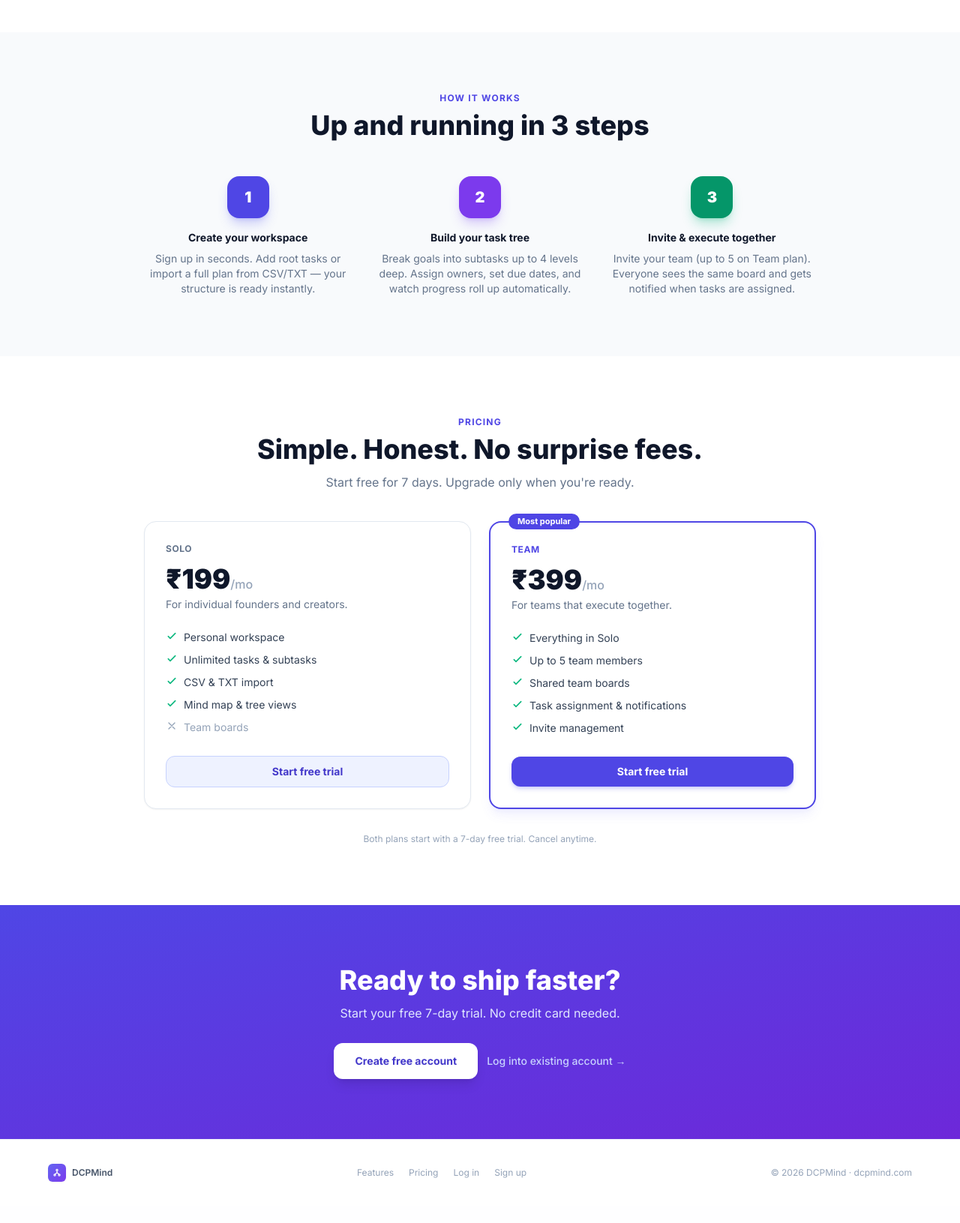
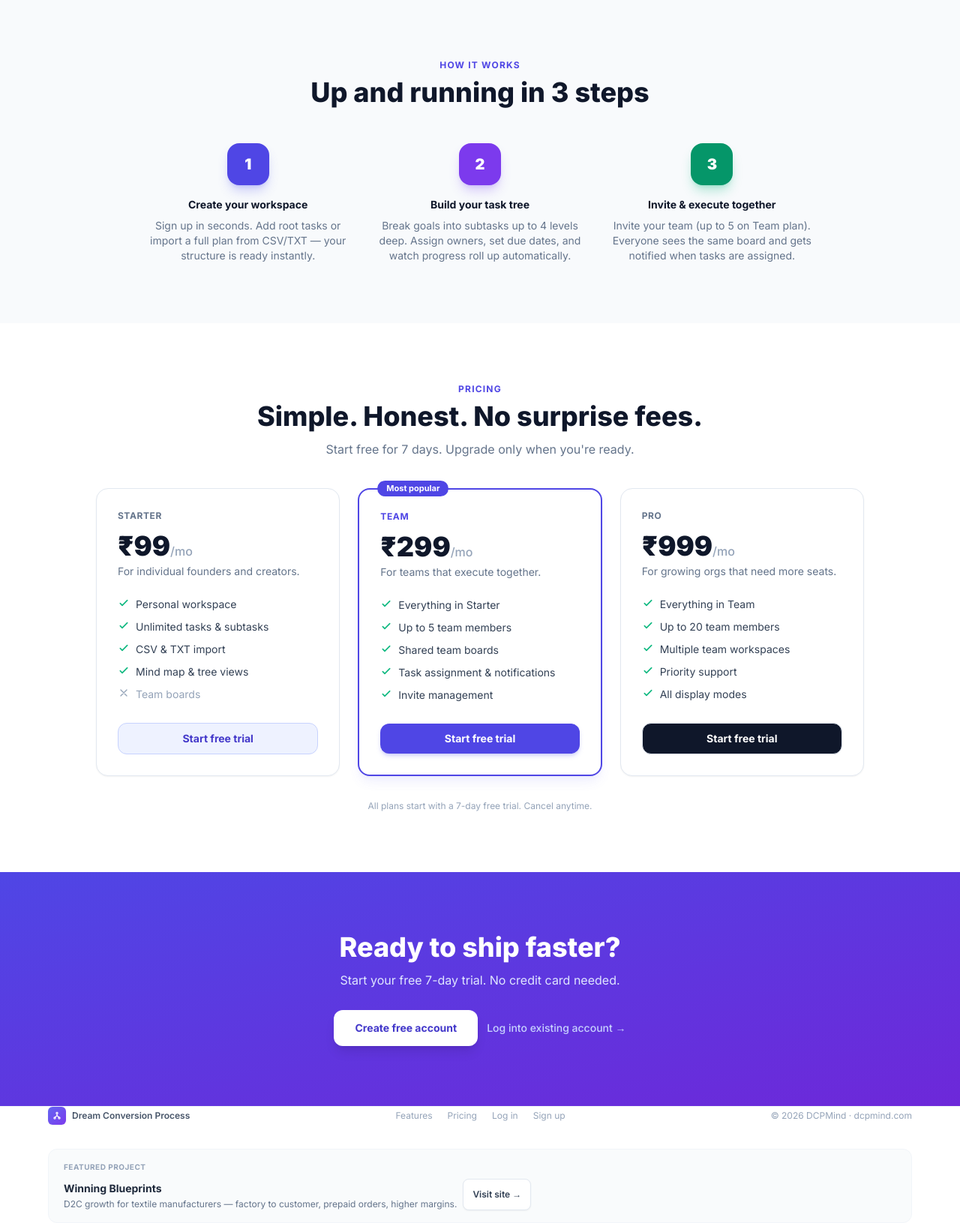
Before and after one commit to kriyespro/sd-mindmap-pro, a Django app: page / in a window 1280 px wide. Shown: the part 2070-3701 px from the top of the page at 75% size. Before the commit the page ends 3646 px from the top, so only its background shows below. Run offline with Django 5.2, Linux system fonts and the light colour scheme; some libraries are stand-ins or nearby versions.

Commit message:
Refresh landing brand, pricing, and footer project link.
Lead with Dream Conversion Process, set plans to ₹99/₹299/₹999, and feature Winning Blueprints.

Co-authored-by: Cursor <cursoragent@cursor.com>

```diff
--- a/billing/views.py
+++ b/billing/views.py
@@ -37,9 +37,9 @@ class BillingView(LoginRequiredMixin, TemplateView):
         ctx['plan_code'] = 'solo'
         ctx['plan_name'] = 'Solo'
         ctx['trial_days_left'] = 0
-        ctx['solo_price_inr'] = 199
-        ctx['team_price_inr'] = 399
-        ctx['team_20_price_inr'] = 1999
+        ctx['solo_price_inr'] = 99
+        ctx['team_price_inr'] = 299
+        ctx['team_20_price_inr'] = 999
         ctx['team_user_limit'] = Profile.TEAM_USER_LIMIT
         ctx['team_20_user_limit'] = Profile.TEAM_20_USER_LIMIT
         try:
--- a/dev.txt
+++ b/dev.txt
@@ -35,3 +35,4 @@
 [DONE] Phase PM-30 - Card layout: top = badge+title only; bottom = date/assign/%/done/delete/+ ; drop “+ Sub”
 [DONE] Phase PM-31 - Card bottom: remove Task Details icon and % progress
 [DONE] Phase PM-32 - Fix assign overflow; done checkbox only on ST (depth 3+); parents auto-complete
+[DONE] Phase PM-33 - Landing: Dream Conversion Process hero; pricing ₹99/₹299/₹999; footer Winning Blueprints
--- a/templates/pages/landing.jinja
+++ b/templates/pages/landing.jinja
@@ -3,8 +3,8 @@
 <head>
     <meta charset="UTF-8">
     <meta name="viewport" content="width=device-width, initial-scale=1.0">
-    <title>DCPMind — Dream Conversion Process</title>
-    <meta name="description" content="DCPMind is the mind tool for Dream Conversion Process — map goals, break work into action, and convert dreams into shipped results. dcpmind.com">
+    <title>Dream Conversion Process — DCPMind</title>
+    <meta name="description" content="Dream Conversion Process (DCPMind) — map goals, break work into action, and convert dreams into shipped results. dcpmind.com">
     <link rel="dns-prefetch" href="https://cdn.jsdelivr.net">
     <link rel="stylesheet" href="{{ static('css/tailwind.css') }}">
     <script defer src="https://cdn.jsdelivr.net/npm/alpinejs@3.14.8/dist/cdn.min.js"></script>
@@ -43,7 +43,7 @@
                         <path d="M12 7.2v4.3M12 11.5L6.8 16M12 11.5l5.2 4.5"/>
                     </svg>
                 </span>
-                <span class="text-sm font-bold tracking-tight text-slate-900">DCPMind</span>
+                <span class="text-sm font-bold tracking-tight text-slate-900">Dream Conversion Process</span>
             </a>
             <nav class="hidden items-center gap-6 text-sm font-medium text-slate-600 sm:flex">
                 <a href="#features" class="hover:text-brand">Features</a>
@@ -66,16 +66,18 @@
             <div class="relative mx-auto max-w-6xl">
                 <div class="mx-auto mb-6 flex max-w-fit items-center gap-2 rounded-full border border-indigo-100 bg-indigo-50 px-4 py-1.5">
                     <span class="h-1.5 w-1.5 rounded-full bg-indigo-500"></span>
-                    <span class="text-xs font-semibold text-indigo-700">7-day free trial · No card required</span>
+                    <span class="text-xs font-semibold text-indigo-700">Mind tool · 7-day free trial · No card required</span>
                 </div>
 
-                <h1 class="mx-auto max-w-3xl text-center text-4xl font-black leading-tight tracking-tight text-slate-900 sm:text-5xl lg:text-6xl">
-                    <span class="grad-text">DCPMind</span>
-                    <span class="mt-3 block text-2xl font-bold tracking-tight text-slate-800 sm:text-3xl lg:text-4xl">Dream Conversion Process</span>
+                <h1 class="mx-auto max-w-4xl text-center text-4xl font-black leading-[1.08] tracking-tight sm:text-5xl lg:text-6xl">
+                    <span class="grad-text">Dream Conversion Process</span>
                 </h1>
+                <p class="mx-auto mt-4 max-w-2xl text-center text-base font-semibold text-slate-700 sm:text-lg">
+                    Convert dreams into mapped action — then ship.
+                </p>
 
-                <p class="mx-auto mt-5 max-w-2xl text-center text-base text-slate-500 sm:text-lg">
-                    The mind tool that turns dreams into mapped action — visual boards, clear owners, and progress you can ship.
+                <p class="mx-auto mt-3 max-w-2xl text-center text-sm text-slate-500 sm:text-base">
+                    Visual boards, clear owners, and progress you can trust. Built as the mind tool for teams that execute.
                 </p>
 
                 <div class="mt-8 flex flex-col items-center justify-center gap-3 sm:flex-row">
@@ -228,16 +230,16 @@
 
         <!-- ── Pricing ────────────────────────────────────────────────────── -->
         <section id="pricing" class="bg-white px-5 py-20">
-            <div class="mx-auto max-w-4xl">
+            <div class="mx-auto max-w-5xl">
                 <p class="text-center text-xs font-bold uppercase tracking-widest text-brand">Pricing</p>
                 <h2 class="mt-2 text-center text-3xl font-extrabold text-slate-900 sm:text-4xl">Simple. Honest. No surprise fees.</h2>
                 <p class="mt-3 text-center text-slate-500">Start free for 7 days. Upgrade only when you're ready.</p>
 
-                <div class="mt-10 grid gap-6 sm:grid-cols-2">
-                    <!-- Solo -->
+                <div class="mt-10 grid gap-6 sm:grid-cols-3">
+                    <!-- Starter -->
                     <div class="card-hover rounded-2xl border border-slate-200 bg-white p-7 shadow-sm">
-                        <p class="text-xs font-bold uppercase tracking-wider text-slate-500">Solo</p>
-                        <p class="mt-3 text-4xl font-black text-slate-900">₹199<span class="text-base font-medium text-slate-400">/mo</span></p>
+                        <p class="text-xs font-bold uppercase tracking-wider text-slate-500">Starter</p>
+                        <p class="mt-3 text-4xl font-black text-slate-900">₹99<span class="text-base font-medium text-slate-400">/mo</span></p>
                         <p class="mt-1 text-sm text-slate-500">For individual founders and creators.</p>
                         <ul class="mt-6 space-y-2.5 text-sm text-slate-700">
                             <li class="flex gap-2"><svg class="h-4 w-4 shrink-0 text-emerald-500" fill="none" stroke="currentColor" viewBox="0 0 24 24"><path stroke-linecap="round" stroke-linejoin="round" stroke-width="2.5" d="M5 13l4 4L19 7"/></svg> Personal workspace</li>
@@ -254,10 +256,10 @@
                     <div class="card-hover relative rounded-2xl border-2 border-brand bg-white p-7 shadow-lg shadow-indigo-500/10">
                         <span class="absolute -top-3 left-6 rounded-full bg-brand px-3 py-0.5 text-[11px] font-bold text-white">Most popular</span>
                         <p class="text-xs font-bold uppercase tracking-wider text-brand">Team</p>
-                        <p class="mt-3 text-4xl font-black text-slate-900">₹399<span class="text-base font-medium text-slate-400">/mo</span></p>
+                        <p class="mt-3 text-4xl font-black text-slate-900">₹299<span class="text-base font-medium text-slate-400">/mo</span></p>
                         <p class="mt-1 text-sm text-slate-500">For teams that execute together.</p>
                         <ul class="mt-6 space-y-2.5 text-sm text-slate-700">
-                            <li class="flex gap-2"><svg class="h-4 w-4 shrink-0 text-emerald-500" fill="none" stroke="currentColor" viewBox="0 0 24 24"><path stroke-linecap="round" stroke-linejoin="round" stroke-width="2.5" d="M5 13l4 4L19 7"/></svg> Everything in Solo</li>
+                            <li class="flex gap-2"><svg class="h-4 w-4 shrink-0 text-emerald-500" fill="none" stroke="currentColor" viewBox="0 0 24 24"><path stroke-linecap="round" stroke-linejoin="round" stroke-width="2.5" d="M5 13l4 4L19 7"/></svg> Everything in Starter</li>
                             <li class="flex gap-2"><svg class="h-4 w-4 shrink-0 text-emerald-500" fill="none" stroke="currentColor" viewBox="0 0 24 24"><path stroke-linecap="round" stroke-linejoin="round" stroke-width="2.5" d="M5 13l4 4L19 7"/></svg> Up to 5 team members</li>
                             <li class="flex gap-2"><svg class="h-4 w-4 shrink-0 text-emerald-500" fill="none" stroke="currentColor" viewBox="0 0 24 24"><path stroke-linecap="round" stroke-linejoin="round" stroke-width="2.5" d="M5 13l4 4L19 7"/></svg> Shared team boards</li>
                             <li class="flex gap-2"><svg class="h-4 w-4 shrink-0 text-emerald-500" fill="none" stroke="currentColor" viewBox="0 0 24 24"><path stroke-linecap="round" stroke-linejoin="round" stroke-width="2.5" d="M5 13l4 4L19 7"/></svg> Task assignment &amp; notifications</li>
@@ -267,9 +269,25 @@
                             Start free trial
                         </a>
                     </div>
+                    <!-- Pro -->
+                    <div class="card-hover rounded-2xl border border-slate-200 bg-white p-7 shadow-sm">
+                        <p class="text-xs font-bold uppercase tracking-wider text-slate-500">Pro</p>
+                        <p class="mt-3 text-4xl font-black text-slate-900">₹999<span class="text-base font-medium text-slate-400">/mo</span></p>
+                        <p class="mt-1 text-sm text-slate-500">For growing orgs that need more seats.</p>
+                        <ul class="mt-6 space-y-2.5 text-sm text-slate-700">
+                            <li class="flex gap-2"><svg class="h-4 w-4 shrink-0 text-emerald-500" fill="none" stroke="currentColor" viewBox="0 0 24 24"><path stroke-linecap="round" stroke-linejoin="round" stroke-width="2.5" d="M5 13l4 4L19 7"/></svg> Everything in Team</li>
+                            <li class="flex gap-2"><svg class="h-4 w-4 shrink-0 text-emerald-500" fill="none" stroke="currentColor" viewBox="0 0 24 24"><path stroke-linecap="round" stroke-linejoin="round" stroke-width="2.5" d="M5 13l4 4L19 7"/></svg> Up to 20 team members</li>
+                            <li class="flex gap-2"><svg class="h-4 w-4 shrink-0 text-emerald-500" fill="none" stroke="currentColor" viewBox="0 0 24 24"><path stroke-linecap="round" stroke-linejoin="round" stroke-width="2.5" d="M5 13l4 4L19 7"/></svg> Multiple team workspaces</li>
+                            <li class="flex gap-2"><svg class="h-4 w-4 shrink-0 text-emerald-500" fill="none" stroke="currentColor" viewBox="0 0 24 24"><path stroke-linecap="round" stroke-linejoin="round" stroke-width="2.5" d="M5 13l4 4L19 7"/></svg> Priority support</li>
+                            <li class="flex gap-2"><svg class="h-4 w-4 shrink-0 text-emerald-500" fill="none" stroke="currentColor" viewBox="0 0 24 24"><path stroke-linecap="round" stroke-linejoin="round" stroke-width="2.5" d="M5 13l4 4L19 7"/></svg> All display modes</li>
+                        </ul>
+                        <a href="{{ url('users:signup') }}" class="mt-7 block w-full rounded-xl border border-slate-200 bg-slate-900 py-2.5 text-center text-sm font-bold text-white transition hover:bg-slate-800">
+                            Start free trial
+                        </a>
+                    </div>
                 </div>
 
-                <p class="mt-8 text-center text-xs text-slate-400">Both plans start with a 7-day free trial. Cancel anytime.</p>
+                <p class="mt-8 text-center text-xs text-slate-400">All plans start with a 7-day free trial. Cancel anytime.</p>
             </div>
         </section>
 
@@ -289,8 +307,9 @@
     </main>
 
     <!-- ── Footer ─────────────────────────────────────────────────────────── -->
-    <footer class="border-t border-slate-100 bg-white px-5 py-8">
-        <div class="mx-auto flex max-w-6xl flex-col items-center justify-between gap-4 text-xs text-slate-400 sm:flex-row">
+    <footer class="border-t border-slate-100 bg-white px-5 py-10">
+        <div class="mx-auto flex max-w-6xl flex-col gap-8">
+            <div class="flex flex-col items-center justify-between gap-4 text-xs text-slate-400 sm:flex-row">
                 <div class="flex items-center gap-2">
                     <span class="flex h-6 w-6 items-center justify-center rounded-md bg-gradient-to-br from-indigo-500 to-violet-600 shadow-sm" aria-hidden="true">
                         <svg class="h-3 w-3 text-white" viewBox="0 0 24 24" fill="none" stroke="currentColor" stroke-width="2.4" stroke-linecap="round" stroke-linejoin="round">
@@ -300,9 +319,9 @@
                             <path d="M12 7.2v4.3M12 11.5L6.8 16M12 11.5l5.2 4.5"/>
                         </svg>
                     </span>
-                <span class="font-semibold text-slate-600">DCPMind</span>
+                    <span class="font-semibold text-slate-600">Dream Conversion Process</span>
                 </div>
-            <nav class="flex gap-5">
+                <nav class="flex flex-wrap justify-center gap-5">
                     <a href="#features" class="hover:text-slate-600">Features</a>
                     <a href="#pricing" class="hover:text-slate-600">Pricing</a>
                     <a href="{{ url('users:login') }}" class="hover:text-slate-600">Log in</a>
@@ -310,6 +329,29 @@
                 </nav>
                 <p>© 2026 DCPMind · dcpmind.com</p>
             </div>
+            <div class="rounded-xl border border-slate-100 bg-slate-50/80 px-4 py-4 sm:px-5">
+                <p class="text-[10px] font-bold uppercase tracking-wider text-slate-400">Featured project</p>
+                <div class="mt-2 flex flex-col gap-2 sm:flex-row sm:items-center sm:justify-between">
+                    <div>
+                        <a href="https://winningblueprints.com/"
+                           target="_blank"
+                           rel="noopener noreferrer"
+                           class="text-sm font-bold text-slate-800 transition hover:text-indigo-700">
+                            Winning Blueprints
+                        </a>
+                        <p class="mt-0.5 max-w-xl text-xs text-slate-500">
+                            D2C growth for textile manufacturers — factory to customer, prepaid orders, higher margins.
+                        </p>
+                    </div>
+                    <a href="https://winningblueprints.com/"
+                       target="_blank"
+                       rel="noopener noreferrer"
+                       class="inline-flex shrink-0 items-center gap-1 rounded-lg border border-slate-200 bg-white px-3 py-2 text-xs font-semibold text-slate-700 shadow-sm transition hover:border-indigo-200 hover:text-indigo-700">
+                        Visit site →
+                    </a>
+                </div>
+            </div>
+        </div>
     </footer>
 
 </body>
```
Also changed, not shown: teams/views.py (+4 -4 lines), templates/pages/billing.jinja (+4 -4 lines). Lines whose indentation alone changed are shown as unchanged.
